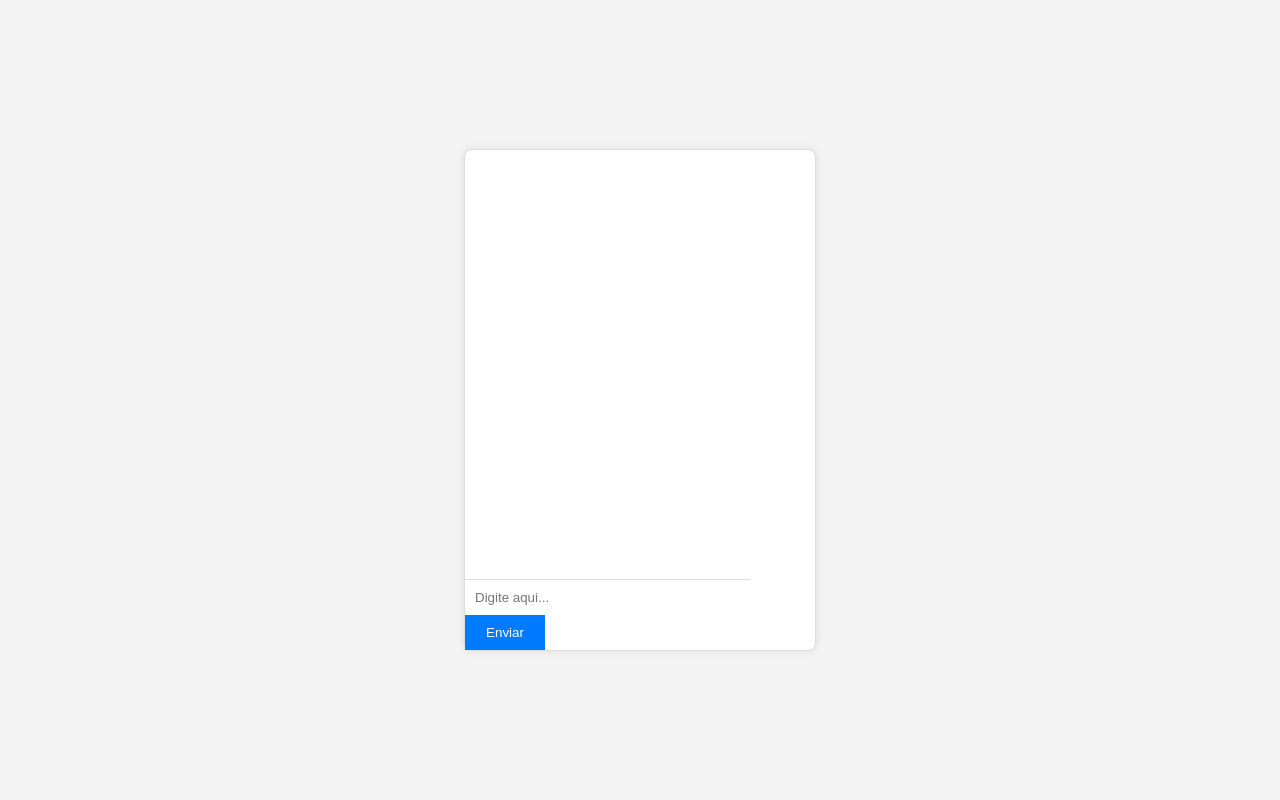
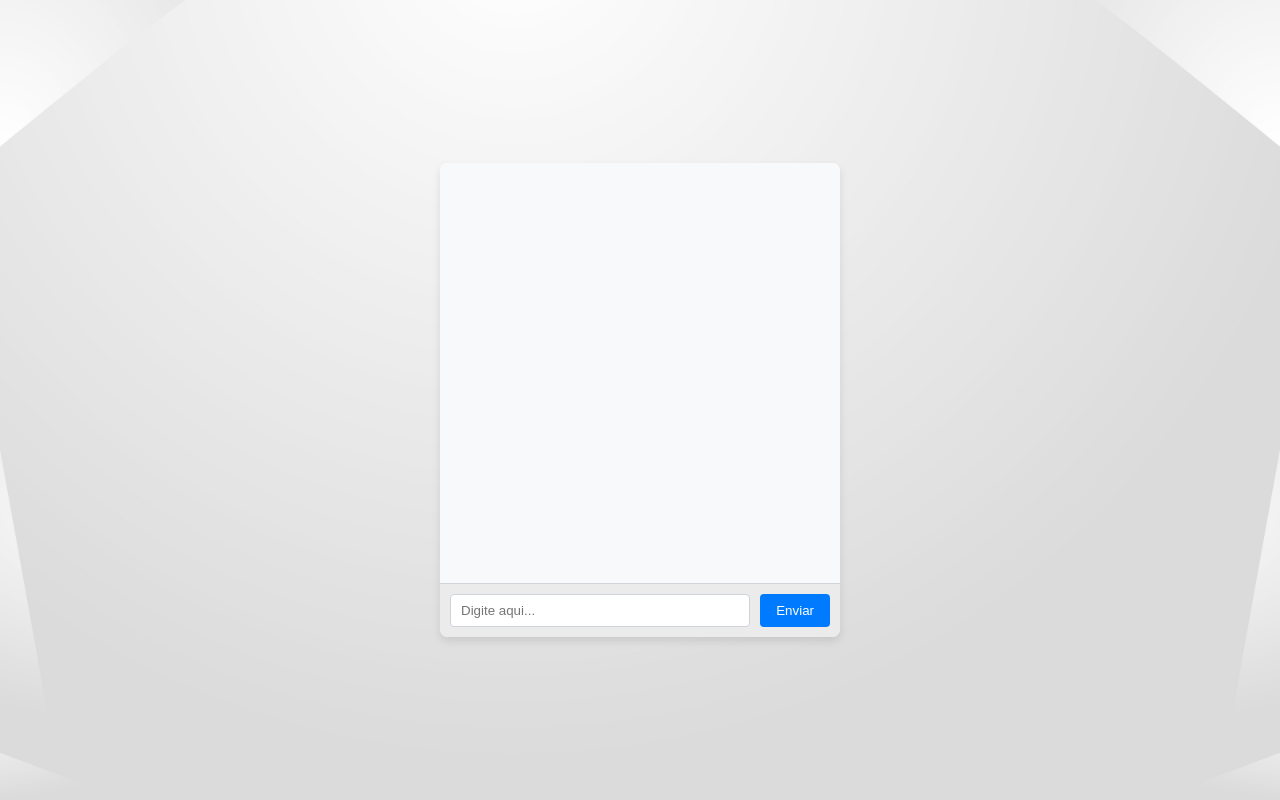
Before and after one commit to obragaa/PySpeakBot, a Flask app: page / in a window 1280 px wide. Run offline with Flask 3, Linux system fonts and the light colour scheme; parts of the project's set-up code (start-up, migrations or seed data) failed here and were passed over.

Commit message:
FrontEnd finalizado e estilizado, integração com BackEnd testada, imagens do BG interativas, ajustadas para diferentes telas. README.MD 100% atualizado.

```diff
--- a/static/styles.css
+++ b/static/styles.css
@@ -3,54 +3,97 @@ body, html {
     height: 100%;
     margin: 0;
     font-family: 'Arial', sans-serif;
-    background: #f4f4f4;
     display: flex;
     justify-content: center;
     align-items: center;
+    background-size: cover;
+    background-position: center;
+}
+
+/* Imagem padrão para telas horizontais */
+body {
+    background-image: url('/static/images/background-horizontal.jpg');
+    background-size: cover;
+    background-position: center;
+    background-repeat: no-repeat;
+    background-attachment: fixed;
+}
+
+/* Media query para dispositivos em orientação vertical (retrato) */
+@media screen and (orientation: portrait) {
+    body {
+        background-image: url('/static/images/background-vertical.jpg');
+        background-size: cover;
+        background-position: center;
+        background-repeat: no-repeat;
+        background-attachment: fixed;
+    }
 }
 
 .chat-container {
-    width: 350px;
+    width: 400px;
     background: #fff;
-    border: 1px solid #ddd;
     border-radius: 8px;
-    box-shadow: 0 0 10px rgba(0,0,0,0.1);
+    box-shadow: 0 4px 8px rgba(0,0,0,0.1);
     display: flex;
     flex-direction: column;
-    height: 500px;
+    overflow: hidden;
 }
 
 .chat-box {
-    flex-grow: 1;
+    height: 400px;
+    overflow-y: auto;
     padding: 10px;
-    overflow-y: auto;
+    background: #f8f9fa; /* um fundo interno mais claro */
     display: flex;
     flex-direction: column;
     gap: 10px;
 }
 
+.input-area {
+    display: flex;
+    padding: 10px;
+    background: #ebebeb; /* uma barra de entrada cinza */
+    border-top: 1px solid #ced4da;
+}
+
 #user-input {
-    padding: 10px;
-    border: none;
-    border-top: 1px solid #ddd;
+    flex-grow: 1;
+    padding: 8px 10px;
+    border: 1px solid #ced4da;
+    border-radius: 4px;
+    margin-right: 10px;
     outline: none;
-    width: calc(100% - 85px);
 }
 
 button {
-    width: 80px;
-    background-color: #007BFF;
+    padding: 8px 16px;
+    background-color: #007bff; /* azul */
     color: white;
     border: none;
-    padding: 10px;
+    border-radius: 4px;
     cursor: pointer;
     outline: none;
+    transition: background-color 0.3s;
 }
 
 button:hover {
     background-color: #0056b3;
 }
 
-input:focus, button:focus {
-    border-color: #007BFF;
+/* Scrollbar customizado para a área de chat */
+.chat-box::-webkit-scrollbar {
+    width: 6px;
 }
+
+.chat-box::-webkit-scrollbar-track {
+    background: #f1f1f1;
+}
+
+.chat-box::-webkit-scrollbar-thumb {
+    background: #888;
+}
+
+.chat-box::-webkit-scrollbar-thumb:hover {
+    background: #555;
+}
--- a/templates/index.html
+++ b/templates/index.html
@@ -9,8 +9,10 @@
 <body>
     <div class="chat-container">
         <div id="chat-box" class="chat-box"></div>
-        <input type="text" id="user-input" placeholder="Digite aqui..." autocomplete="off">
-        <button onclick="sendMessage()">Enviar</button>
+        <div class="input-area">
+            <input type="text" id="user-input" placeholder="Digite aqui..." autocomplete="off">
+            <button onclick="sendMessage()">Enviar</button>
+        </div>
     </div>
     <script src="/static/script.js"></script>
 </body>
```
Also changed, not shown: README.md, static/images/background-horizontal.jpg (added), static/images/background-vertical.jpg (added), static/images/image.png (added).
